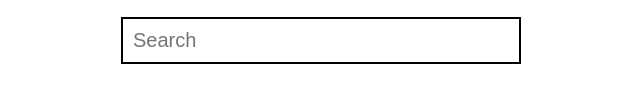
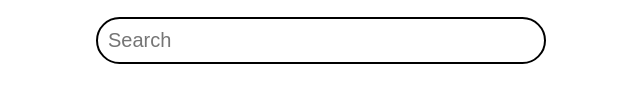
Before and after one commit to Daniyalzakir321/Search-Engine, a plain HTML site: page index.html in a window 1280 px wide. Shown: the part 345-448 px from the top of the page, without its empty margins (319-959 px from the left). Drawn offline with Linux system fonts and the light colour scheme.

Commit message:
Search Engine Front Page

```diff
--- a/index.html
+++ b/index.html
@@ -21,8 +21,11 @@ RollNo: WM5912
     <input type="search" placeholder="Search" maxlength="10"
     style="font-size:20px;
       padding:10px;
-       width: 400px;
+       width: 450px;
         border: 2px solid black;
+        border-radius: 33px;
+        cursor: pointer;
+
 
 
 
```
